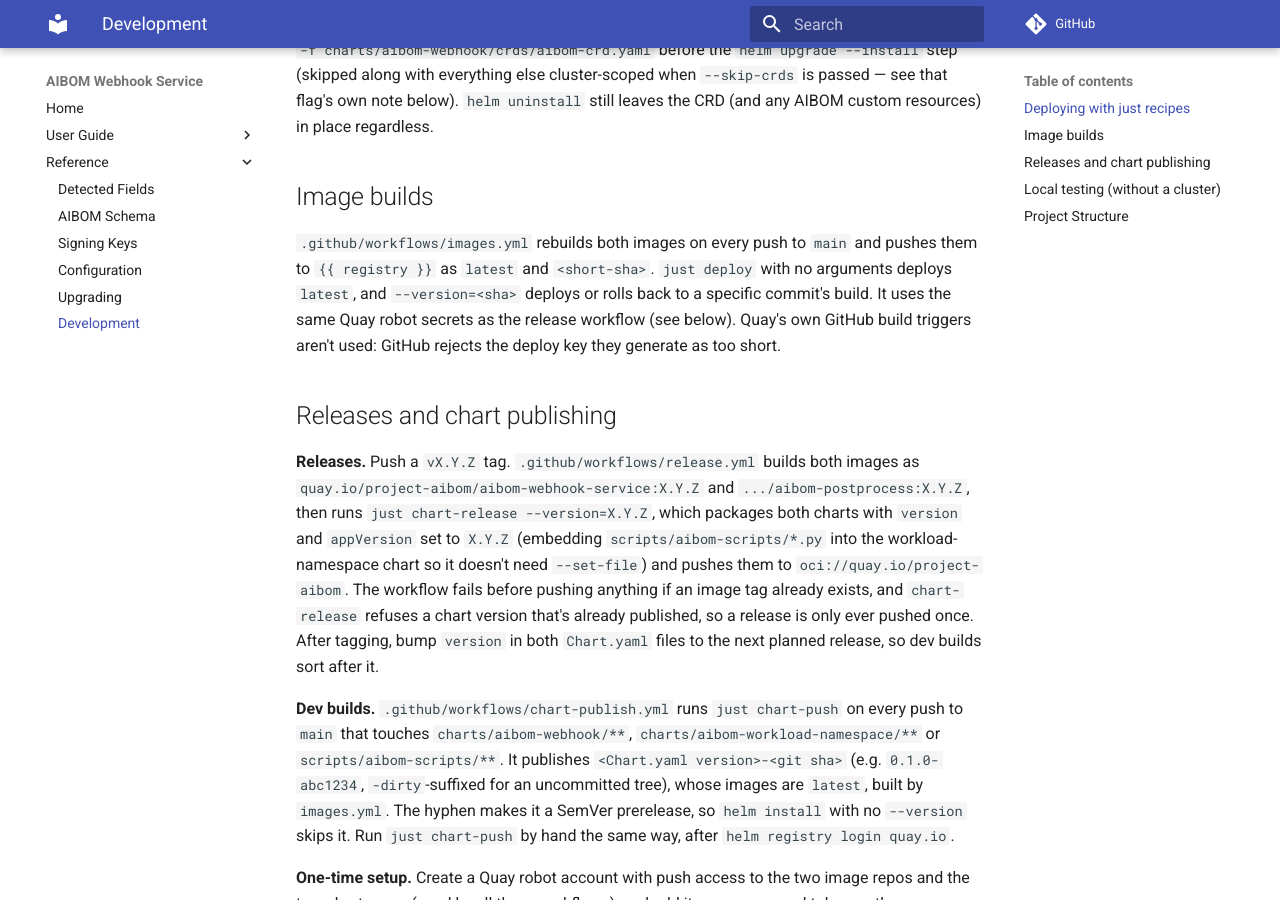
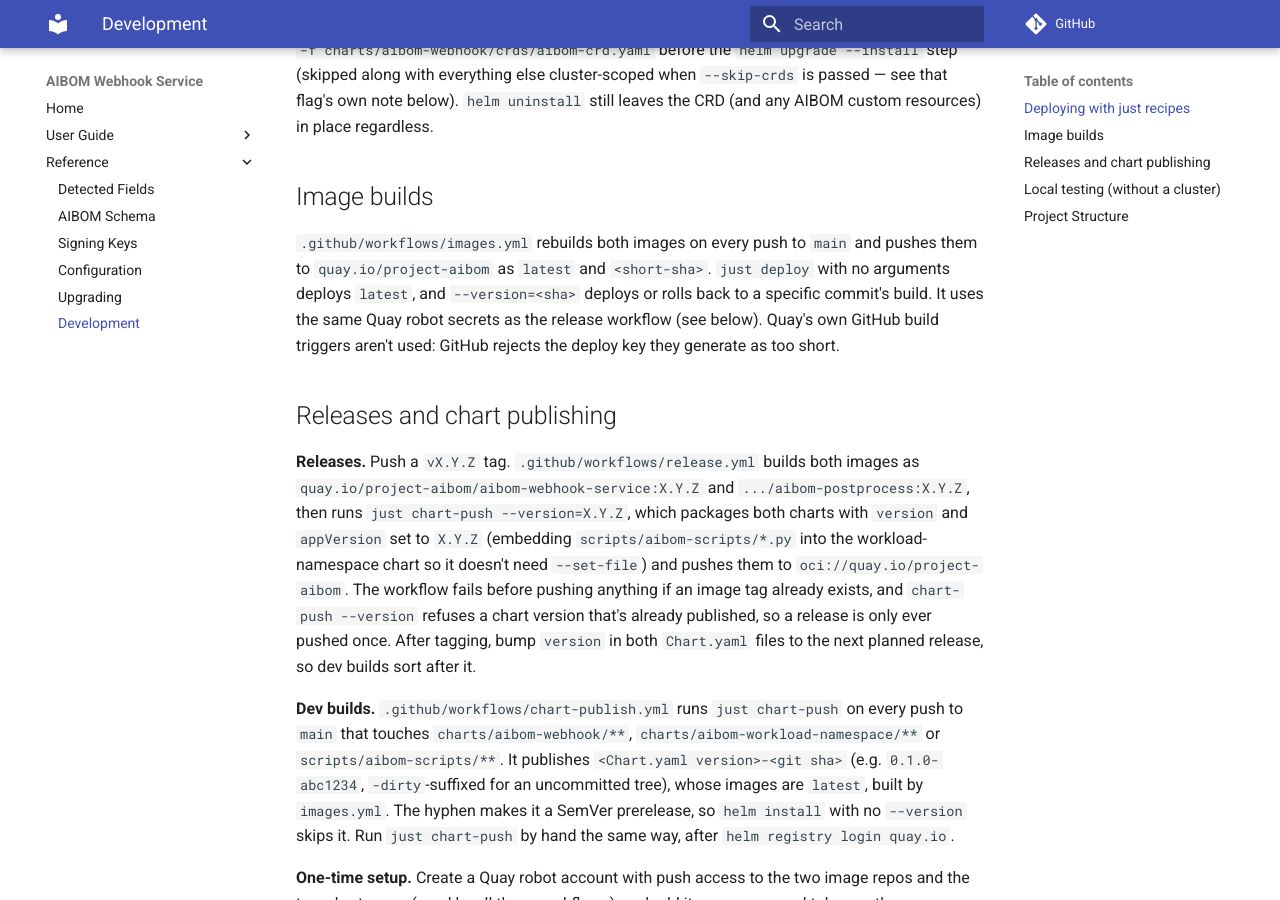
Before and after one commit to gavinsan33/aibom-webhook-service, an MkDocs documentation site: the page built from docs/reference/development.md, in a window 1280 px wide and 900 px high, scrolled down 1526 px. Built offline with MkDocs 1.6.1 and Material for MkDocs 9.7.7, drawn with Linux system fonts in a browser that asks for light colours; comment, search, counter and statistics services are not loaded.

Commit message:
Fold chart-release into chart-push --version

```diff
--- a/docs/reference/development.md
+++ b/docs/reference/development.md
@@ -54,11 +54,11 @@ To remove the deployment: `just undeploy` (runs `helm uninstall aibom-webhook`,
 
 ## Image builds
 
-`.github/workflows/images.yml` rebuilds both images on every push to `main` and pushes them to `{{ registry }}` as `latest` and `<short-sha>`. `just deploy` with no arguments deploys `latest`, and `--version=<sha>` deploys or rolls back to a specific commit's build. It uses the same Quay robot secrets as the release workflow (see below). Quay's own GitHub build triggers aren't used: GitHub rejects the deploy key they generate as too short.
+`.github/workflows/images.yml` rebuilds both images on every push to `main` and pushes them to `quay.io/project-aibom` as `latest` and `<short-sha>`. `just deploy` with no arguments deploys `latest`, and `--version=<sha>` deploys or rolls back to a specific commit's build. It uses the same Quay robot secrets as the release workflow (see below). Quay's own GitHub build triggers aren't used: GitHub rejects the deploy key they generate as too short.
 
 ## Releases and chart publishing
 
-**Releases.** Push a `vX.Y.Z` tag. `.github/workflows/release.yml` builds both images as `quay.io/project-aibom/aibom-webhook-service:X.Y.Z` and `.../aibom-postprocess:X.Y.Z`, then runs `just chart-release --version=X.Y.Z`, which packages both charts with `version` and `appVersion` set to `X.Y.Z` (embedding `scripts/aibom-scripts/*.py` into the workload-namespace chart so it doesn't need `--set-file`) and pushes them to `oci://quay.io/project-aibom`. The workflow fails before pushing anything if an image tag already exists, and `chart-release` refuses a chart version that's already published, so a release is only ever pushed once. After tagging, bump `version` in both `Chart.yaml` files to the next planned release, so dev builds sort after it.
+**Releases.** Push a `vX.Y.Z` tag. `.github/workflows/release.yml` builds both images as `quay.io/project-aibom/aibom-webhook-service:X.Y.Z` and `.../aibom-postprocess:X.Y.Z`, then runs `just chart-push --version=X.Y.Z`, which packages both charts with `version` and `appVersion` set to `X.Y.Z` (embedding `scripts/aibom-scripts/*.py` into the workload-namespace chart so it doesn't need `--set-file`) and pushes them to `oci://quay.io/project-aibom`. The workflow fails before pushing anything if an image tag already exists, and `chart-push --version` refuses a chart version that's already published, so a release is only ever pushed once. After tagging, bump `version` in both `Chart.yaml` files to the next planned release, so dev builds sort after it.
 
 **Dev builds.** `.github/workflows/chart-publish.yml` runs `just chart-push` on every push to `main` that touches `charts/aibom-webhook/**`, `charts/aibom-workload-namespace/**` or `scripts/aibom-scripts/**`. It publishes `<Chart.yaml version>-<git sha>` (e.g. `0.1.0-abc1234`, `-dirty`-suffixed for an uncommitted tree), whose images are `latest`, built by `images.yml`. The hyphen makes it a SemVer prerelease, so `helm install` with no `--version` skips it. Run `just chart-push` by hand the same way, after `helm registry login quay.io`.
 
```
Also changed, not shown: 2 other files.
